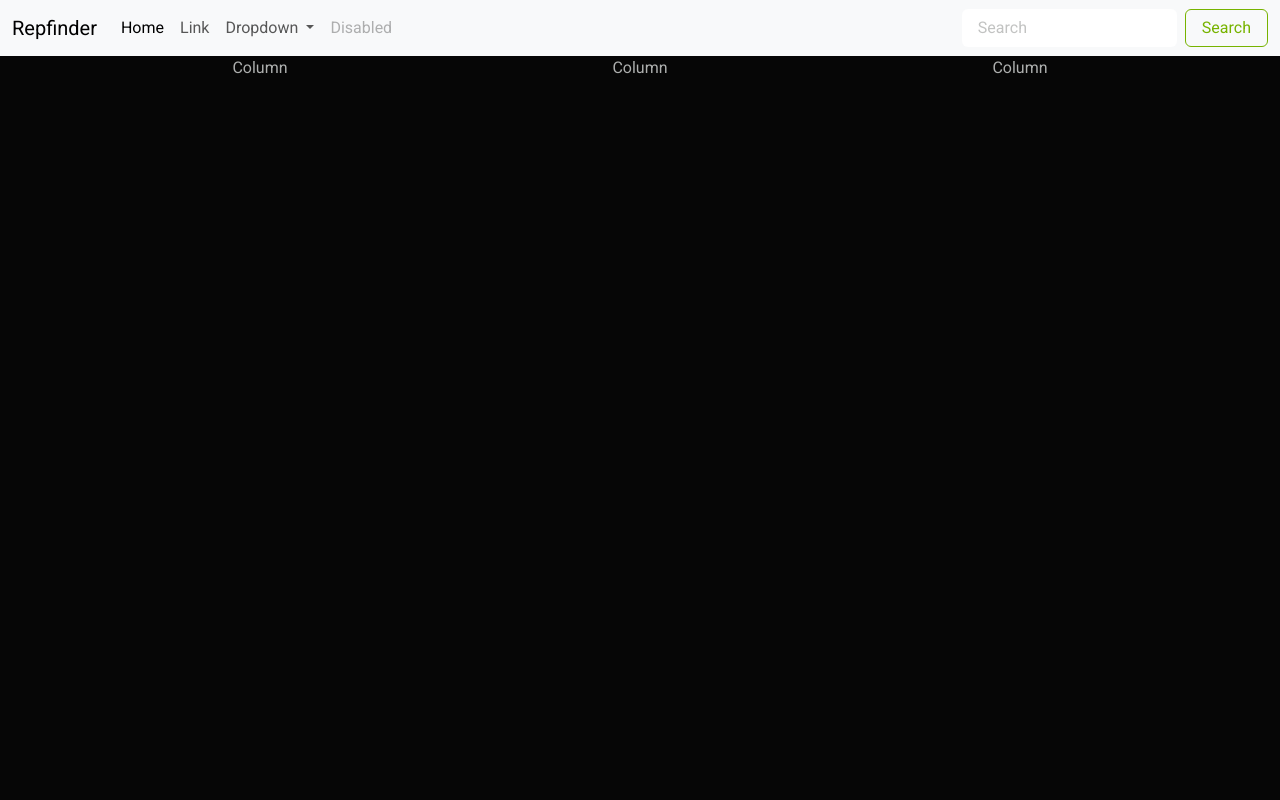
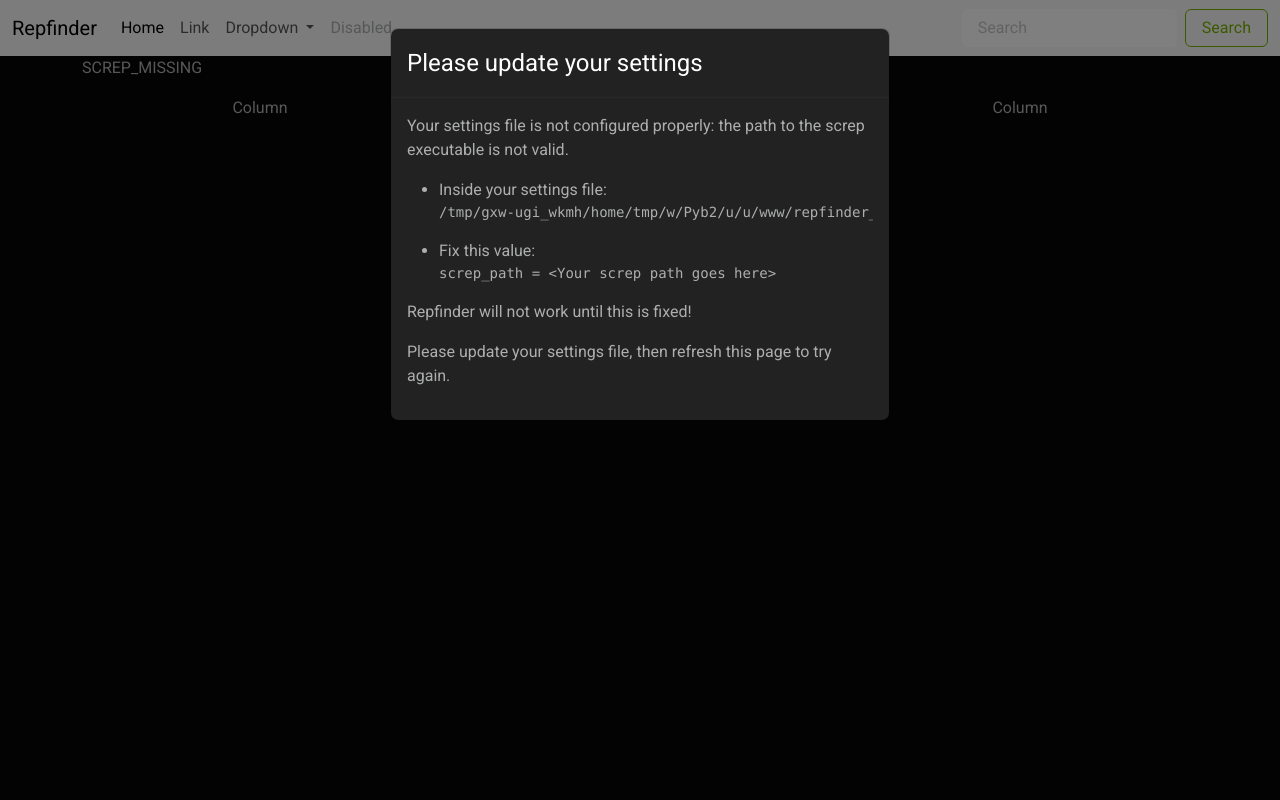
Before and after one commit to Gooseheaded/repfinder, a Flask app: page / in a window 1280 px wide. Run offline with Flask 3, Linux system fonts and the light colour scheme; some libraries are stand-ins or nearby versions.

Commit message:
Added onboarding for settings in the index page.

```diff
--- a/app.py
+++ b/app.py
@@ -1,7 +1,16 @@
+#
+# This defines the web server's API endpoints.
+#
+
 from flask import Flask, render_template
+import rfsettings
 
 app = Flask(__name__)
+settings = rfsettings.init()
 
 @app.route("/")
 def index():
-    return render_template('index.html')
+    global settings
+
+    settings = rfsettings.init()
+    return render_template('index.html', settings=settings)
--- /dev/null
+++ b/rfsettings.py
@@ -0,0 +1,46 @@
+import configparser
+from pathlib import Path
+from enum import Enum, auto
+
+class SettingsStatus(Enum):
+    UNINITIALIZED = auto()
+    SCREP_MISSING = auto()
+    REPLAYS_MISSING = auto()
+    OK = auto()
+
+class Settings():
+    def __init__(self, filePath: Path, screpPath: Path, replaysPath: Path, status: SettingsStatus):
+        self.filePath = filePath
+        self.screpPath = screpPath
+        self.replaysPath = replaysPath
+        self.status = status
+
+def init() -> Settings:
+    settingsPath = Path(Path.cwd(), "repfinder_settings.ini").resolve()
+    parser = configparser.ConfigParser()
+
+    if not settingsPath.is_file():
+        parser['repfinder'] = {
+            'screp_path': '<Your screp path goes here>',
+            'replays_folder': '<Your replays folder goes here>',
+        }
+        with open(settingsPath, "w") as settingsFile:
+            parser.write(settingsFile)
+        print(f"Please edit your settings at '{settingsPath}'.")
+        return Settings(filePath=settingsPath, screpPath=None, replaysPath=None, status=SettingsStatus.UNINITIALIZED)
+
+    parser.read(settingsPath)
+
+    screpPath = parser["repfinder"]["screp_path"].replace("\"", "").replace("\'", "")
+    screpPathRes = Path(screpPath).resolve()
+    if not screpPathRes.is_file():
+        print(f"screp could not be found. Check if the path is correct in your settings file ('{settingsPath}'):\n'{screpPath}'")
+        return Settings(filePath=settingsPath, screpPath=screpPath, replaysPath=None, status=SettingsStatus.SCREP_MISSING)
+
+    replaysPath = parser["repfinder"]["replays_folder"].replace("\"", "").replace("\'", "")
+    replaysPathRes = Path(replaysPath).resolve()
+    if not replaysPathRes.is_dir():
+        print(f"The replays folder could not be found. Check if the path is correct in your settings file ('{settingsPath}'):\n'{replaysPath}'")
+        return Settings(filePath=settingsPath, screpPath=screpPathRes, replaysPath=replaysPath, status=SettingsStatus.REPLAYS_MISSING)
+
+    return Settings(filePath=settingsPath, screpPath=screpPathRes, replaysPath=replaysPathRes, status=SettingsStatus.OK)
--- a/templates/base.html
+++ b/templates/base.html
@@ -7,7 +7,6 @@
     <link href="../static/bootstrap-5.3.2-dist/css/bootstrap.min.css" rel="stylesheet">
   </head>
   <body>
-
     {% include "nav.html" %}
     {% block body %}
     {% endblock %}
--- a/templates/index.html
+++ b/templates/index.html
@@ -1,5 +1,114 @@
 {% extends "base.html" %}
 {% block body %}
+<div class="container">
+    <div class="row">
+        <p>{{ settings.status.name }}</p>
+    </div>
+</div>
+{% if settings.status.name == "OK" %}
+<div class="container">
+    <div class="row">
+        <p>Good job.</p>
+    </div>
+</div>
+{% elif settings.status.name == "SCREP_MISSING" %}
+<!-- Modal for fixing screp -->
+<div class="container">
+    <div class="row">
+        <div class="modal fade" id="fixScrepModal" data-bs-backdrop="static" data-bs-keyboard="false" tabindex="-1"
+            aria-labelledby="fixScrepModalLabel" aria-hidden="true">
+            <div class="modal-dialog">
+                <div class="modal-content">
+                    <div class="modal-header">
+                        <h1 class="modal-title fs-5" id="fixScrepModalLabel">Please update your settings</h1>
+                    </div>
+                    <div class="modal-body">
+                        <p>Your settings file is not configured properly: the path to the screp executable is not
+                            valid.</p>
+                        <ul>
+                            <li>Inside your settings file:
+                                <pre>{{ settings.filePath }}</pre>
+                            </li>
+                            <li>Fix this value:
+                                <pre>screp_path = {{ settings.screpPath }}</pre>
+                            </li>
+                        </ul>
+                        <p>Repfinder will not work until this is fixed!</p>
+                        <p>Please update your settings file, then refresh this page to try again.</p>
+                    </div>
+                </div>
+            </div>
+        </div>
+    </div>
+    <script type="text/javascript">
+        window.onload = function () {
+            new bootstrap.Modal(document.getElementById('fixScrepModal')).show();
+        };
+    </script>
+</div>
+{% elif settings.status.name == "REPLAYS_MISSING" %}
+<!-- Modal for fixing replays folder -->
+<div class="container">
+    <div class="row">
+        <div class="modal fade" id="fixReplaysModal" data-bs-backdrop="static" data-bs-keyboard="false" tabindex="-1"
+            aria-labelledby="fixReplaysModalLabel" aria-hidden="true">
+            <div class="modal-dialog">
+                <div class="modal-content">
+                    <div class="modal-header">
+                        <h1 class="modal-title fs-5" id="fixReplaysModalLabel">Please update your settings</h1>
+                    </div>
+                    <div class="modal-body">
+                        <p>Your settings file is not configured properly: the replays folder is not valid.</p>
+                        <ul>
+                            <li>Inside your settings file:
+                                <pre>{{ settings.filePath }}</pre>
+                            </li>
+                            <li>Fix this value:
+                                <pre>replays_folder = {{ settings.replaysPath }}</pre>
+                            </li>
+                        </ul>
+                        <p>Repfinder will not work until this is fixed!</p>
+                        <p>Please update your settings file, then refresh this page to try again.</p>
+                    </div>
+                </div>
+            </div>
+        </div>
+    </div>
+    <script type="text/javascript">
+        window.onload = function () {
+            new bootstrap.Modal(document.getElementById('fixReplaysModal')).show();
+        };
+    </script>
+</div>
+{% elif settings.status.name == "UNINITIALIZED" %}
+<!-- Modal for settings up the app! -->
+<div class="container">
+    <div class="row">
+        <div class="modal fade" id="uninitializedSettingsModal" data-bs-backdrop="static" data-bs-keyboard="false" tabindex="-1"
+            aria-labelledby="uninitializedSettingsModalLabel" aria-hidden="true">
+            <div class="modal-dialog">
+                <div class="modal-content">
+                    <div class="modal-header">
+                        <h1 class="modal-title fs-5" id="uninitializedSettingsModalLabel">Welcome to Repfinder!</h1>
+                    </div>
+                    <div class="modal-body">
+                        <p>Repfinder uses a settings file to know where to look for replays and where screp is installed.</p>
+                        <p>Please update your settings file, here:</p>
+                        <p><pre>{{ settings.filePath }}</pre></p>
+                        <p>Repfinder will not work without the proper settings!</p>
+                        <p>Simply refresh this page after you are done to begin using Repfinder.</p>
+                    </div>
+                </div>
+            </div>
+        </div>
+    </div>
+    <script type="text/javascript">
+        window.onload = function () {
+            new bootstrap.Modal(document.getElementById('uninitializedSettingsModal')).show();
+        };
+    </script>
+</div>
+{% endif %}
 <div class="container text-center">
     <div class="row">
         <div class="col">
```
Also changed, not shown: repfinder-cli.py (renamed from repfinder.py).
